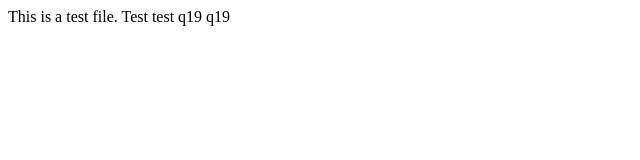
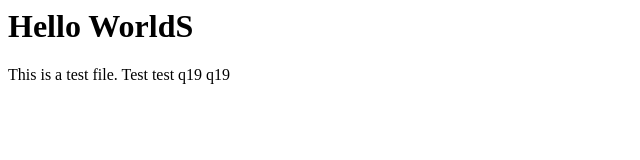
Before and after one commit to kenluu3/CPS847_Group_30_A1, a plain HTML site: page git_tst/index.html in a window 1280 px wide. Shown: the whole page, without its empty margins (0-640 px from the left). Drawn offline with Linux system fonts and the light colour scheme.

Commit message:
commit 2

```diff
--- a/git_tst/index.html
+++ b/git_tst/index.html
@@ -4,6 +4,7 @@
   </head>
 
   <body>
+    <h1>Hello WorldS</h1>
     <div id="index">This is a test file.
       Test test
 
```
